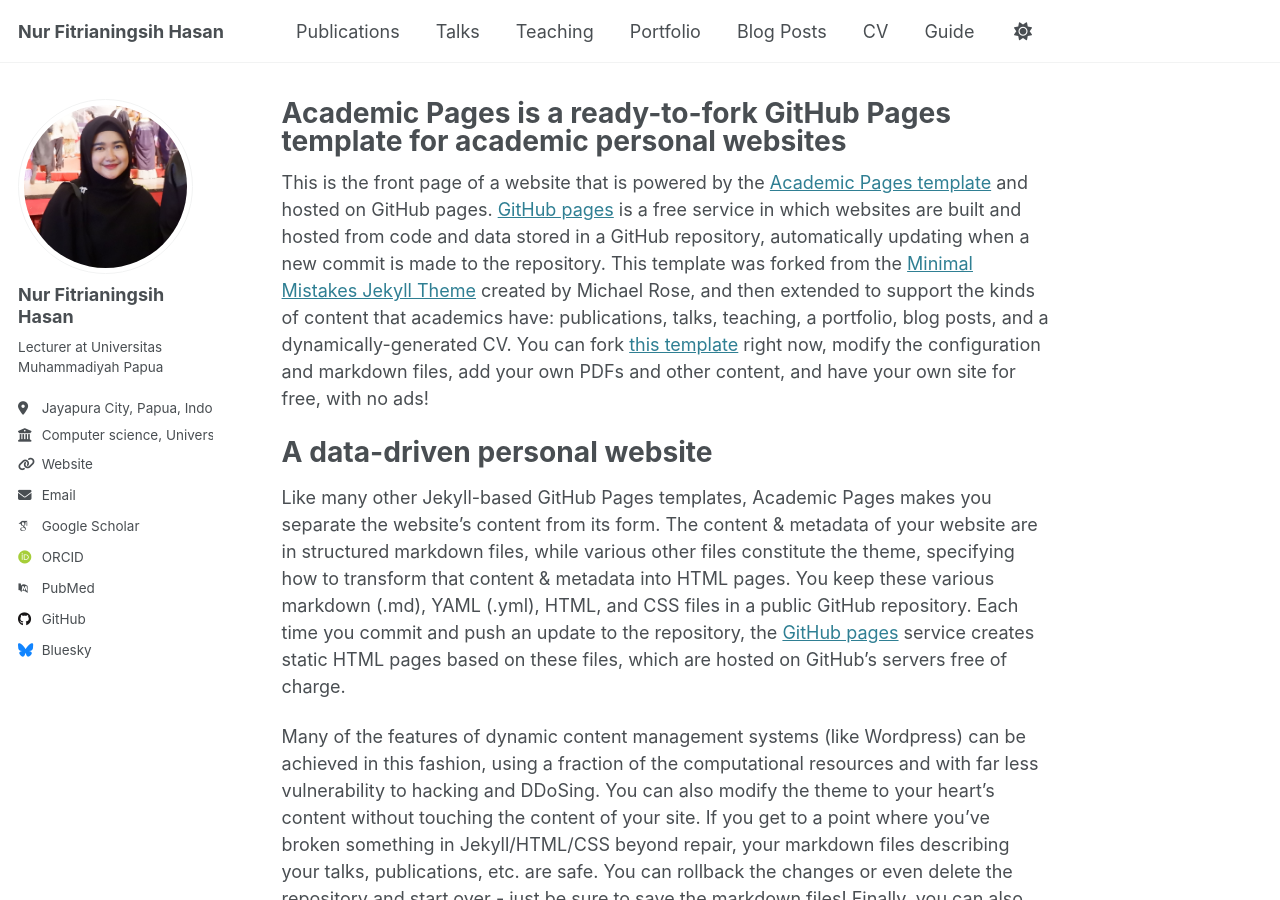
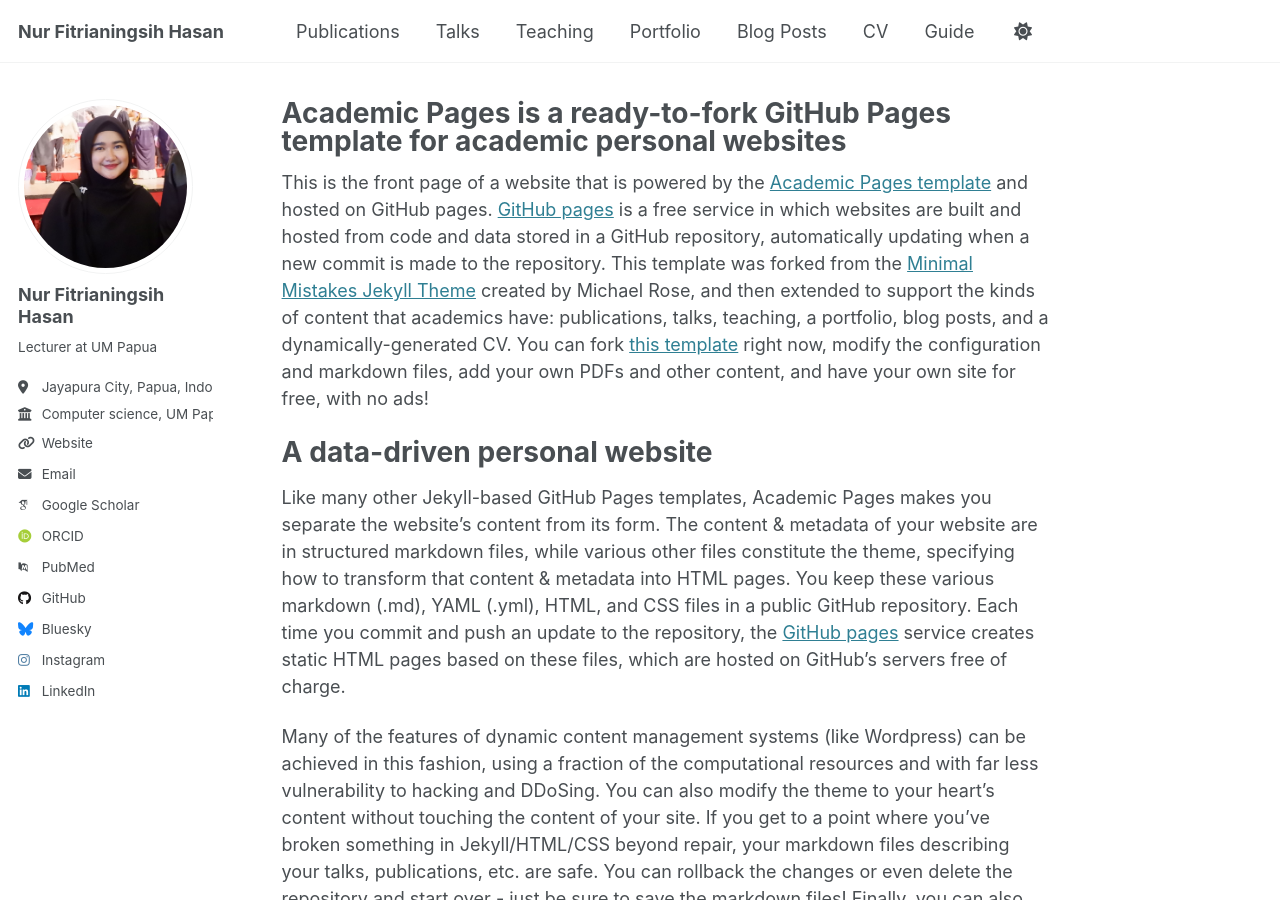
Before and after one commit to fitriahasan/fitriahasan.github.io, a Jekyll site: the page built from _pages/about.md, in a window 1280 px wide and 900 px high. Built offline with Jekyll 4.4.1, drawn with Linux system fonts in a browser that asks for light colours; some web fonts are replaced.

Commit message:
Update profil and link

```diff
--- a/_config.yml
+++ b/_config.yml
@@ -25,9 +25,9 @@ author:
   avatar           : "profile.png"
   name             : "Nur Fitrianingsih Hasan"
   pronouns         : # example: "she/her"
-  bio              : "Lecturer at Universitas Muhammadiyah Papua"
+  bio              : "Lecturer at UM Papua"
   location         : "Jayapura City, Papua, Indonesia"
-  employer         : "Computer science, Universitas Muhammadiyah Papua"
+  employer         : "Computer science, UM Papua"
   uri              : "https://fitriahasan.github.io" # URL
   email            : "hi.fitri@umpapua.ac.id"
 
@@ -45,7 +45,7 @@ author:
   bitbucket        : # Username - Update with your username on the site
   codepen          : # Username
   dribbble         : # Username
-  github           : "academicpages"
+  github           : "fitriahasan"
   kaggle           : # Username
   stackoverflow    : # User number or user number and name (i.e., use "1" or "1/jeff-atwood")
 
@@ -57,9 +57,9 @@ author:
   goodreads        : # Username
   google_plus      : # Username
   keybase          : # Username
-  instagram        : # Username
+  instagram        : "bypity" # Username
   lastfm           : # Username
-  linkedin         : # Username
+  linkedin         : "fitriahasan" # Username
   mastodon         : # URL
   medium           : # URL
   pinterest        : # Username
```
